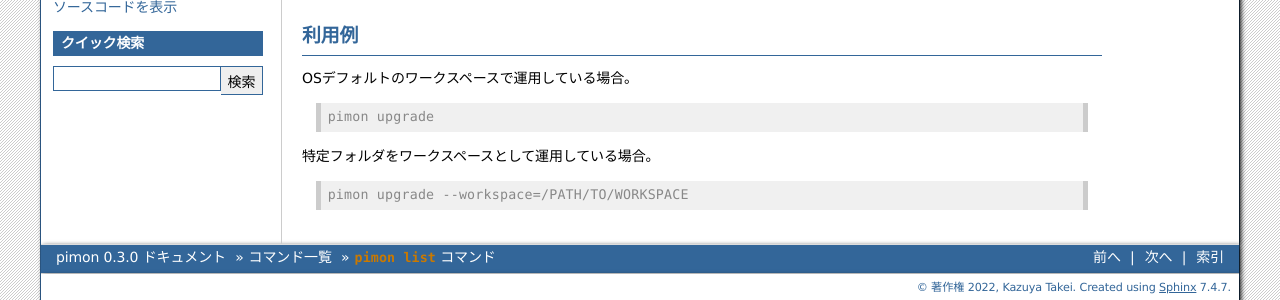
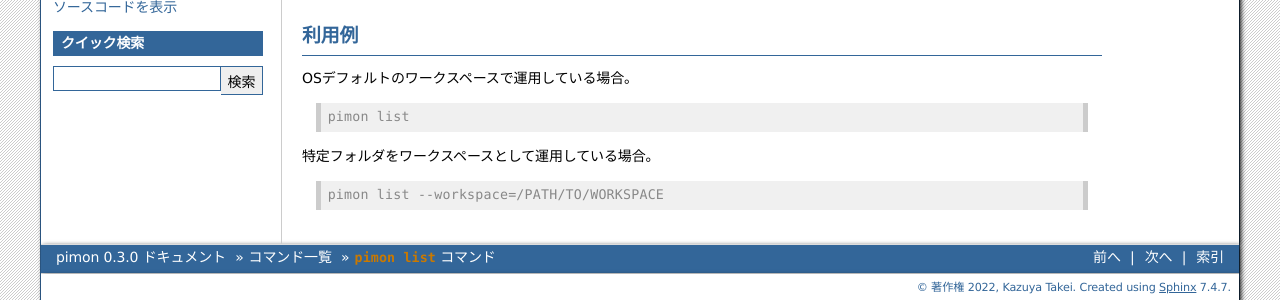
Before and after one commit to attakei-lab/pimon, a Sphinx documentation site: the page built from doc/commands/pimon-list.rst, in a window 1280 px wide. Shown: the part 350-650 px from the top of the page. Built offline with Sphinx 7.4.7, drawn with Linux system fonts in a browser that asks for light colours.

Commit message:
doc: Rename as full-commandname

```diff
--- a/doc/commands/add.rst
+++ b/doc/commands/pimon-add.rst
@@ -12,7 +12,7 @@
 -ws, --workspace
   (任意)対象となるワークスペース。
 
-  もし指定がない場合は、次のように決定されます。また、 :doc:`./init` で初期化済みである必要があります。
+  もし指定がない場合は、次のように決定されます。また、 :doc:`./pimon-init` で初期化済みである必要があります。
 
   - Linuxの場合は、 ``$HOME/.config/pimon``
 
--- a/doc/commands/fetch.rst
+++ b/doc/commands/pimon-fetch.rst
@@ -12,7 +12,7 @@
 -ws, --workspace
   (任意)対象となるワークスペース。
 
-  もし指定がない場合は、次のように決定されます。また、 :doc:`./init` で初期化済みである必要があります。
+  もし指定がない場合は、次のように決定されます。また、 :doc:`./pimon-init` で初期化済みである必要があります。
 
   - Linuxの場合は、 ``$HOME/.config/pimon``
 
@@ -40,4 +40,4 @@
 
 .. code-block:: console
 
-   pimon init --workspace=/PATH/TO/WORKSPACE
+   pimon fetch --workspace=/PATH/TO/WORKSPACE
--- a/doc/commands/list.rst
+++ b/doc/commands/pimon-list.rst
@@ -23,10 +23,10 @@
 
 .. code-block:: console
 
-   pimon upgrade
+   pimon list
 
 特定フォルダをワークスペースとして運用している場合。
 
 .. code-block:: console
 
-   pimon upgrade --workspace=/PATH/TO/WORKSPACE
+   pimon list --workspace=/PATH/TO/WORKSPACE
--- a/doc/commands/remove.rst
+++ b/doc/commands/pimon-remove.rst
@@ -10,7 +10,7 @@
 引数
 ----
 
-``ACCOUNT`` と ``UID`` については、あらかじめ :doc:`./list` で確認してください。
+``ACCOUNT`` と ``UID`` については、あらかじめ :doc:`./pimon-list` で確認してください。
 
 ACCOUNT
   取得対象のアカウント。
@@ -21,7 +21,7 @@
 -ws, --workspace
   (任意)対象となるワークスペース。
 
-  もし指定がない場合は、次のように決定されます。また、 :doc:`./init` で初期化済みである必要があります。
+  もし指定がない場合は、次のように決定されます。また、 :doc:`./pimon-init` で初期化済みである必要があります。
 
   - Linuxの場合は、 ``$HOME/.config/pimon``
 
--- a/doc/commands/upgrade.rst
+++ b/doc/commands/pimon-upgrade.rst
@@ -12,7 +12,7 @@
 -ws, --workspace
   (任意)対象となるワークスペース。
 
-  もし指定がない場合は、次のように決定されます。また、 :doc:`./init` で初期化済みである必要があります。
+  もし指定がない場合は、次のように決定されます。また、 :doc:`./pimon-init` で初期化済みである必要があります。
 
   - Linuxの場合は、 ``$HOME/.config/pimon``
 
--- a/doc/conf.py
+++ b/doc/conf.py
@@ -30,7 +30,7 @@
 man_pages = [
     (
         f"commands/{src.stem}",
-        f"pimon-{src.stem}",
+        src.stem,
         "%s %s" % (project, release),
         [author],
         1,
```
Also changed, not shown: other parts of doc/commands/pimon-list.rst (+1 -1 lines), doc/commands/pimon-init.rst (renamed from doc/commands/init.rst), doc/commands/pimon-version.rst (renamed from doc/commands/version.rst).
